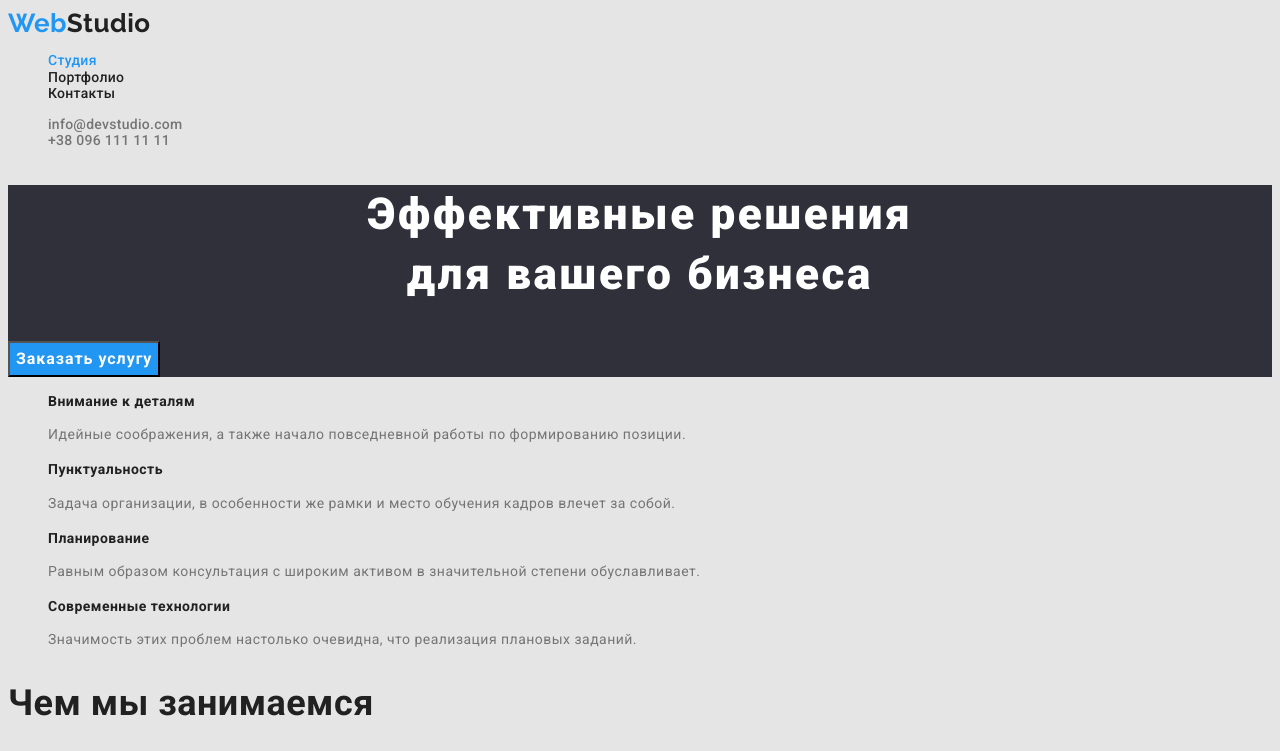
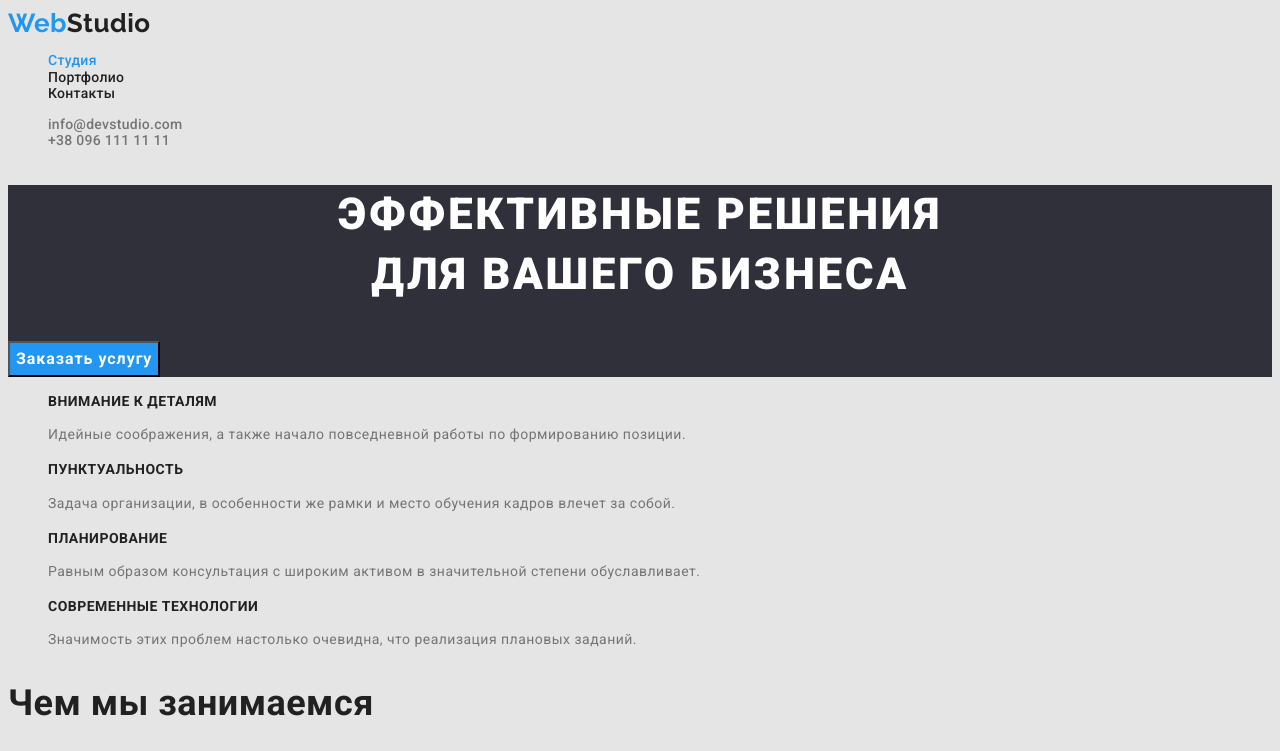
Before and after one commit to Enotishche/goit-markup-hw-02, a plain HTML site: page index.html in a window 1280 px wide. Shown: the top 751 px of the page. Drawn offline with Linux system fonts and the light colour scheme.

Commit message:
дз 2
1. заголовки в блоке "герой" и "преимущества" теперь большими буквами.
2. На странице "портфолио" секция теперь включает два списка в т.ч.фильтр

```diff
--- a/css/styles.css
+++ b/css/styles.css
@@ -102,6 +102,7 @@ a {
   font-size: 44px;
   line-height: 1.36;
   letter-spacing: 0.06em;
+  text-transform: uppercase;
 
   text-align: center;
 }
@@ -120,6 +121,7 @@ a {
 .feature-title {
   font-size: 14px;
   line-height: 1.17;
+  text-transform: uppercase;
 }
 
 .feature-text {
```
Also changed, not shown: portfolio.html (+3 -1 lines).
